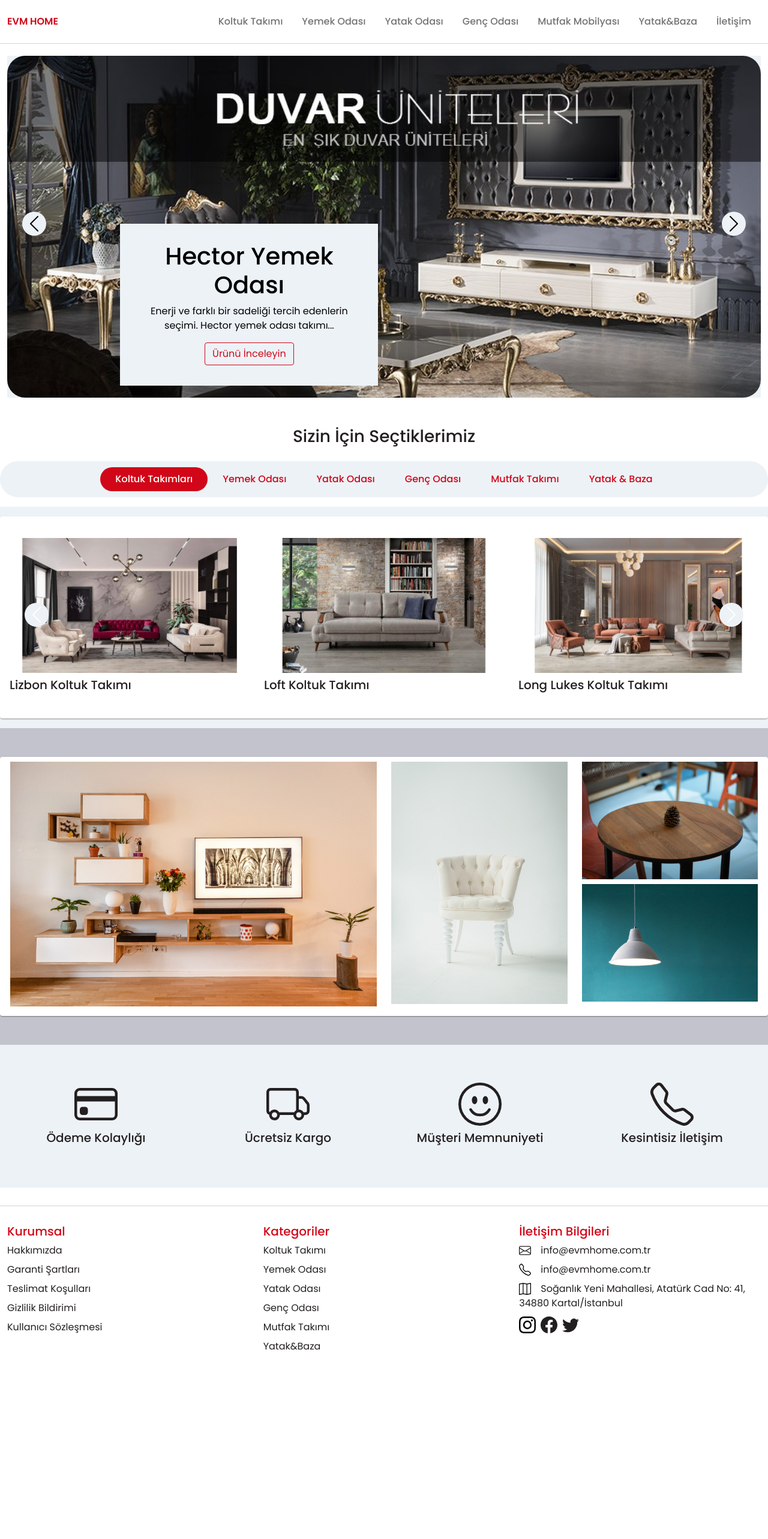
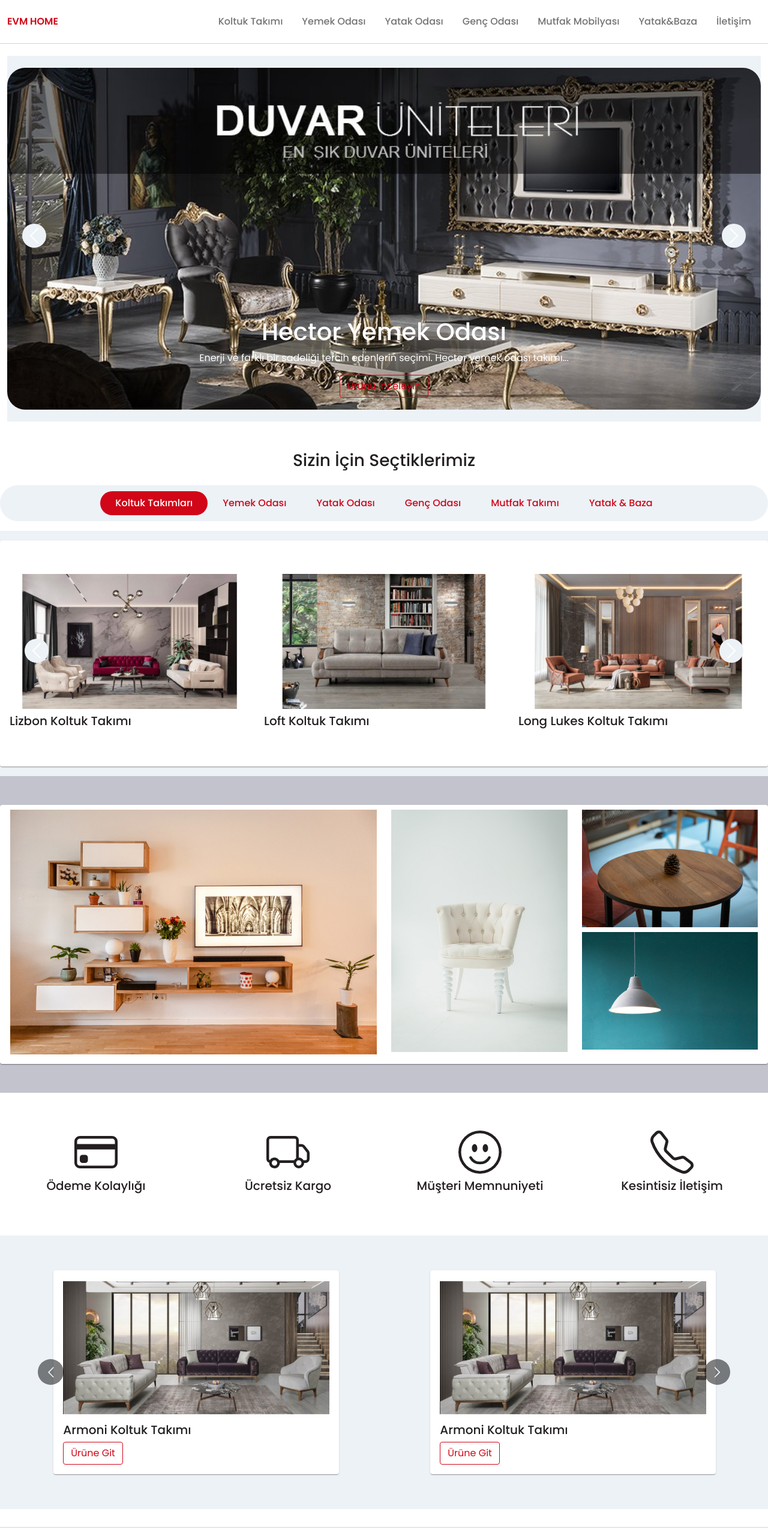
Before and after one commit to mpolat35/evm-home, a React (Create React App) app: page / in a window 1280 px wide. Shown: the top 2566 px of the page at 60% size. Before the commit the page ends 2295 px from the top, so only its background shows below. Built offline with nearby package versions, Linux system fonts and the light colour scheme; a web font is replaced by a local one.

Commit message:
yeni ürün kartı

```diff
--- a/package.json
+++ b/package.json
@@ -16,6 +16,7 @@
     "react": "^17.0.2",
     "react-carousel-minimal": "^1.4.1",
     "react-dom": "^17.0.2",
+    "react-multi-carousel": "^2.6.5",
     "react-router-dom": "^5.2.0",
     "react-scripts": "4.0.3",
     "web-vitals": "^1.1.2"
--- /dev/null
+++ b/src/components/ProductCard.js
@@ -0,0 +1,23 @@
+import React from 'react'
+import {Link} from "react-router-dom";
+import armoni from '../images/kt/armoni.jpg'
+
+
+const ProductCard = () => {
+   return (
+      <div className="paper pt-1 pb-3 px-3">
+         <div >
+            <img src={armoni} className="img-fluid" style={{width:'100%', height:'250px', objectFit:'cover'}} alt="..."/>
+            <div >
+               <h5>Armoni Koltuk Takımı</h5>
+               <Link to={`/yemek-odasi`} style={{textDecoration:'none'}} >
+               <button className="btn btn-outline-primary">Ürüne Git</button>
+               </Link>
+
+            </div>
+         </div>
+      </div>
+   )
+}
+
+export default ProductCard
--- /dev/null
+++ b/src/components/YeniKartSlayt.js
@@ -0,0 +1,72 @@
+import React from 'react'
+import Carousel from 'react-multi-carousel';
+import 'react-multi-carousel/lib/styles.css';
+import ProductCard from './ProductCard';
+
+
+const YeniKartSlayt = () => {
+   return (
+      <div style={{backgroundColor:'#edf2f7'}}>
+         <div className="container-xxl py-5"  >
+            <Carousel
+               arrows={true}
+               additionalTransfrom={1}
+               autoPlaySpeed={3000}
+               centerMode={false}
+               focusOnSelect={false}
+               infinite
+               renderButtonGroupOutside={false}
+               renderDotsOutside={false}
+               responsive={{
+                  superLargeDesktop: {
+                     breakpoint: { max: 3000, min: 1300 },
+                     items: 4,
+                  },
+                  desktop: {
+                     breakpoint: {
+                     max: 1300,
+                     min: 980,
+                     },
+                     items: 3,
+                     partialVisibilityGutter: 40,
+                  },
+                  tablet: {
+                     breakpoint: {
+                     max: 980,
+                     min: 600,
+                     },
+                     items: 2,
+                     partialVisibilityGutter: 30,
+                  },
+                  mobile: {
+                     breakpoint: {
+                     max: 600,
+                     min: 480,
+                     },
+                     items: 1,
+                     partialVisibilityGutter: 30,
+                  },
+                  miniMobile: {
+                     breakpoint: {
+                     max: 480,
+                     min: 0,
+                     },
+                     items: 1,
+                     partialVisibilityGutter: 30,
+                  },
+               }}
+               showDots={false}
+               >
+                  <div style={{padding:'10px', display:'flex', flexDirection:'column', alignItems:'center', justifyContent:'center'}}><ProductCard/></div>
+                  <div style={{padding:'10px', display:'flex', flexDirection:'column', alignItems:'center', justifyContent:'center'}}><ProductCard/></div>
+                  <div style={{padding:'10px', display:'flex', flexDirection:'column', alignItems:'center', justifyContent:'center'}}><ProductCard/></div>
+                  <div style={{padding:'10px', display:'flex', flexDirection:'column', alignItems:'center', justifyContent:'center'}}><ProductCard/></div>
+
+            </Carousel>
+         </div>
+      </div>
+
+   )
+}
+
+export default YeniKartSlayt
--- a/src/pages/home/Home.css
+++ b/src/pages/home/Home.css
@@ -1,39 +1,7 @@
-/* ? Home Slider CSS */
+/* ! Home Slider CSS */
 
-#carousel_1 .carousel-control-prev,
-#carousel_1 .carousel-control-next {
-    width: 40px;
-    height: 40px;
-    background-color: #edf2f7;
-    border-radius: 50%;
-    opacity: 1;
-    top: calc(50% - 25px);
-    color:rgb(10, 10, 10) !important;
-}
-
-#carousel_1 .carousel-control-prev {
-    left: 2%;
-}
-
-#carousel_1 .carousel-control-next {
-    right: 2%;
-}
-
-.carousel-item.active, .carousel-item-next, .carousel-item-prev {
-  padding: 0px !important;
-}
-
-#carousel_1 .carousel-caption {
-    background-color: #edf2f7;
-    transition:all 1s cubic-bezier(.25,.46,.45,.94);
-    transition: delay 0.5s;;
-    width: 430px;
-    height: 270px;
-    padding: 30px;
-  }
-
-   .carousel-control-prev,
- .carousel-control-next {
+.carousel-control-prev,
+.carousel-control-next {
     width: 40px;
     height: 40px;
     background-color: #edf2f7;
@@ -51,18 +19,20 @@
     right: 2%;
 }
 
-.carousel-item.active, .carousel-item-next, .carousel-item-prev {
-  padding: 0px !important;
+ol.carousel-indicators li,
+ol.carousel-indicators li.active {
+  float: left;
+  width: 33%;
+  height: 10px;
+  margin: 0;
+  border-radius: 0;
+  border: 0;
+  background: transparent;
 }
 
- .carousel-caption {
-    background-color: #edf2f7;
-    transition:all 1s cubic-bezier(.25,.46,.45,.94);
-    transition: delay 0.5s;;
-    width: 430px;
-    height: 270px;
-    padding: 30px;
-  }
+ol.carousel-indicators li.active {
+  background: yellow;
+}
 
 
 /* ! Home Tab CSS */
--- a/src/pages/home/Home.js
+++ b/src/pages/home/Home.js
@@ -1,4 +1,5 @@
 import React from 'react'
+import YeniKartSlayt from '../../components/YeniKartSlayt'
 import './Home.css'
 import HomeIcon from './HomeIcon'
 import HomeSlider from './HomeSlider'
@@ -13,6 +14,7 @@ const HomePage = () => {
             <section><HomeTab/></section>
             <section><Resim/></section>
             <section><HomeIcon/></section>
+            <section><YeniKartSlayt/></section>
         </div>
     )
 }
--- a/src/pages/home/HomeIcon.js
+++ b/src/pages/home/HomeIcon.js
@@ -2,7 +2,7 @@ import React from 'react'
 
 const HomeIcon = () => {
   return (
-    <div style={{backgroundColor:'#edf2f7'}} >
+    <div style={{backgroundColor:'#fff'}} >
       <div className="container-xxl py-5">
         <div className="row">
           <div className="col-lg-3 col-md-6 col-md-12">
--- a/src/pages/home/HomeSlider.js
+++ b/src/pages/home/HomeSlider.js
@@ -7,7 +7,7 @@ import slayt3 from '../../images/slayt3.jpg'
 const HomeSlider = () => {
     return (
         <div className="container-xxl" style={{maxHeight:'800px'}} >
-            <div id="carousel_1" className="carousel carousel-dark slide" data-bs-ride="carousel">
+            <div  className="carousel carousel slide" data-bs-ride="carousel">
                 <div className="carousel-indicators">
                     <button type="button" data-bs-target="#carouselExampleDark" data-bs-slide-to="0" className="active" aria-current="true" aria-label="Slide 1"></button>
                     <button type="button" data-bs-target="#carouselExampleDark" data-bs-slide-to="1" aria-label="Slide 2"></button>
```
Also changed, not shown: 1 other file (tests, documents, lock files or other folders).
